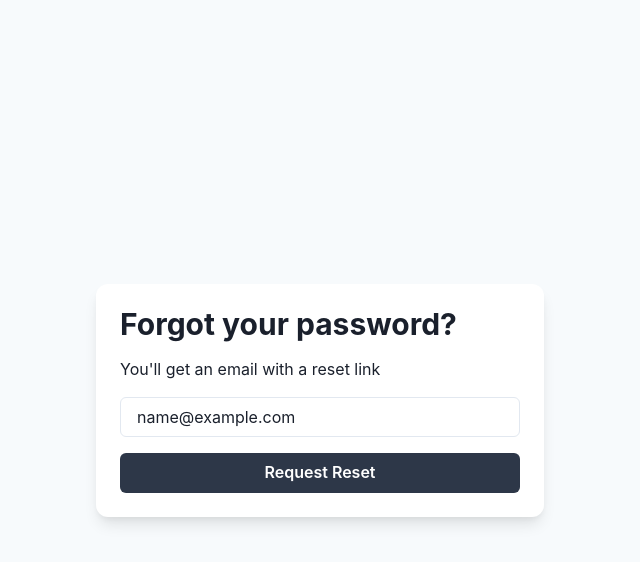
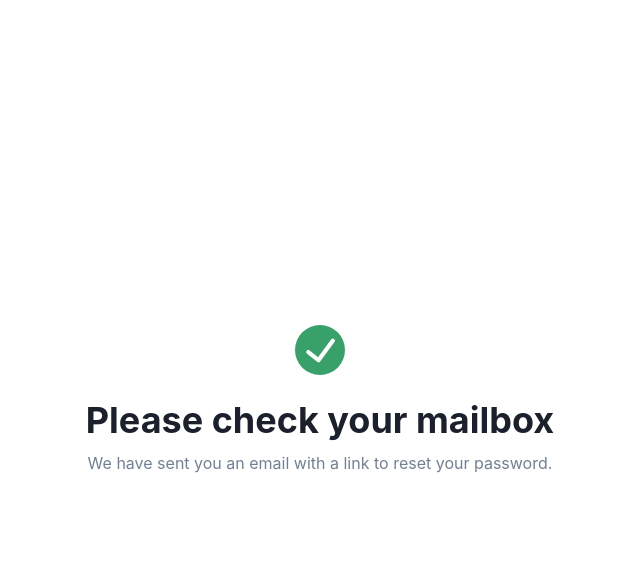
Before and after one commit to alexandrepernin/osgiliath, a Next.js app in the folder frontend/next-app/: page /forgot-password in a window 1280 px wide. Both pictures are taken after typing "name@example.com" into the empty fields and a click on the button "Request Reset". Shown: the top 562 px of the page, without its empty margins (320-960 px from the left). Built offline with nearby package versions, Linux system fonts and the light colour scheme; no server answers.

Commit message:
feat: display confirmation message once forgot password email is sent

```diff
--- a/frontend/next-app/src/pages/forgot-password.tsx
+++ b/frontend/next-app/src/pages/forgot-password.tsx
@@ -1,4 +1,6 @@
+import { CheckCircleIcon } from '@chakra-ui/icons';
 import {
+  Box,
   Button,
   Flex,
   FormControl,
@@ -7,7 +9,6 @@ import {
   Input,
   Stack,
   Text,
-  useColorModeValue,
 } from '@chakra-ui/react';
 import { useForgotPassword } from 'hooks/useForgotPassword';
 import { useForm } from 'react-hook-form';
@@ -21,25 +22,28 @@ const Page = (): JSX.Element => {
   const {
     handleSubmit,
     register,
-    formState: { errors, isSubmitting },
+    formState: { errors, isSubmitting, isSubmitSuccessful },
   } = useForm<ForgotPasswordFormData>();
 
   const { onSubmit } = useForgotPassword();
 
+  if (isSubmitSuccessful) {
+    return (
+      <Flex minH="100vh" align="center" justify="center">
+        <Success />
+      </Flex>
+    );
+  }
+
   return (
     /* eslint-disable-next-line @typescript-eslint/no-misused-promises */
     <form onSubmit={handleSubmit(onSubmit)}>
-      <Flex
-        minH="100vh"
-        align="center"
-        justify="center"
-        bg={useColorModeValue('gray.50', 'gray.800')}
-      >
+      <Flex minH="100vh" align="center" justify="center" bg="gray.50">
         <Stack
           spacing={4}
           w="full"
           maxW="md"
-          bg={useColorModeValue('white', 'gray.700')}
+          bg="white"
           rounded="xl"
           boxShadow="lg"
           p={6}
@@ -48,10 +52,7 @@ const Page = (): JSX.Element => {
           <Heading lineHeight={1.1} fontSize={{ base: '2xl', md: '3xl' }}>
             Forgot your password?
           </Heading>
-          <Text
-            fontSize={{ base: 'sm', sm: 'md' }}
-            color={useColorModeValue('gray.800', 'gray.400')}
-          >
+          <Text fontSize={{ base: 'sm', sm: 'md' }} color="gray.800">
             You&apos;ll get an email with a reset link
           </Text>
           <FormControl
@@ -85,4 +86,18 @@ const Page = (): JSX.Element => {
   );
 };
 
+const Success = () => {
+  return (
+    <Box textAlign="center" py={10} px={6}>
+      <CheckCircleIcon boxSize="50px" color="green.500" />
+      <Heading as="h2" size="xl" mt={6} mb={2}>
+        Please check your mailbox
+      </Heading>
+      <Text color="gray.500">
+        We have sent you an email with a link to reset your password.
+      </Text>
+    </Box>
+  );
+};
+
 export default Page;
```
